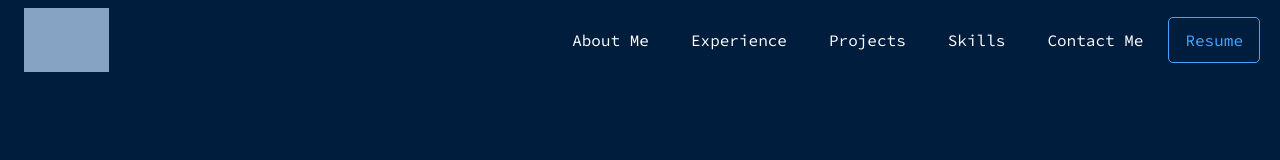
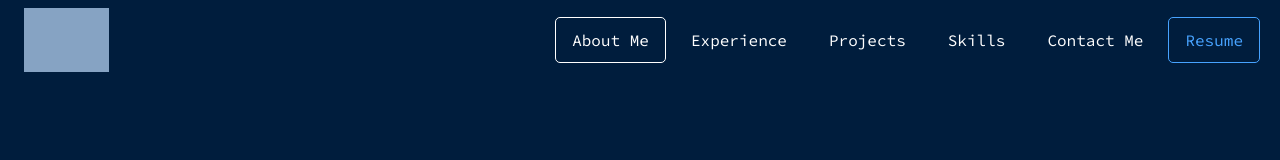
Before and after one commit to priyeshshah147/Portfolio, a React (Create React App) app in the folder portfolio/: page / in a window 1280 px wide. In both pictures the pointer is over the link "About Me". Shown: the top 160 px of the page. Built offline with nearby package versions, Linux system fonts and the light colour scheme; grey boxes are pictures that could not be loaded.

Commit message:
Added hover focus styles

```diff
--- a/portfolio/src/components/header/header.scss
+++ b/portfolio/src/components/header/header.scss
@@ -49,11 +49,20 @@ header {
             border-radius: 5px;
             padding: 0.75rem 1rem;
             box-sizing: border-box;
+
+            &:hover, &:focus {
+                border-color: $white;
+            }
         }
 
         a.btn {
             color: $light-blue;
             border-color: $light-blue;
+
+            &:hover, &:focus {
+                color: $white;
+                border-color: $white;
+            }
         }
     }
 
```
